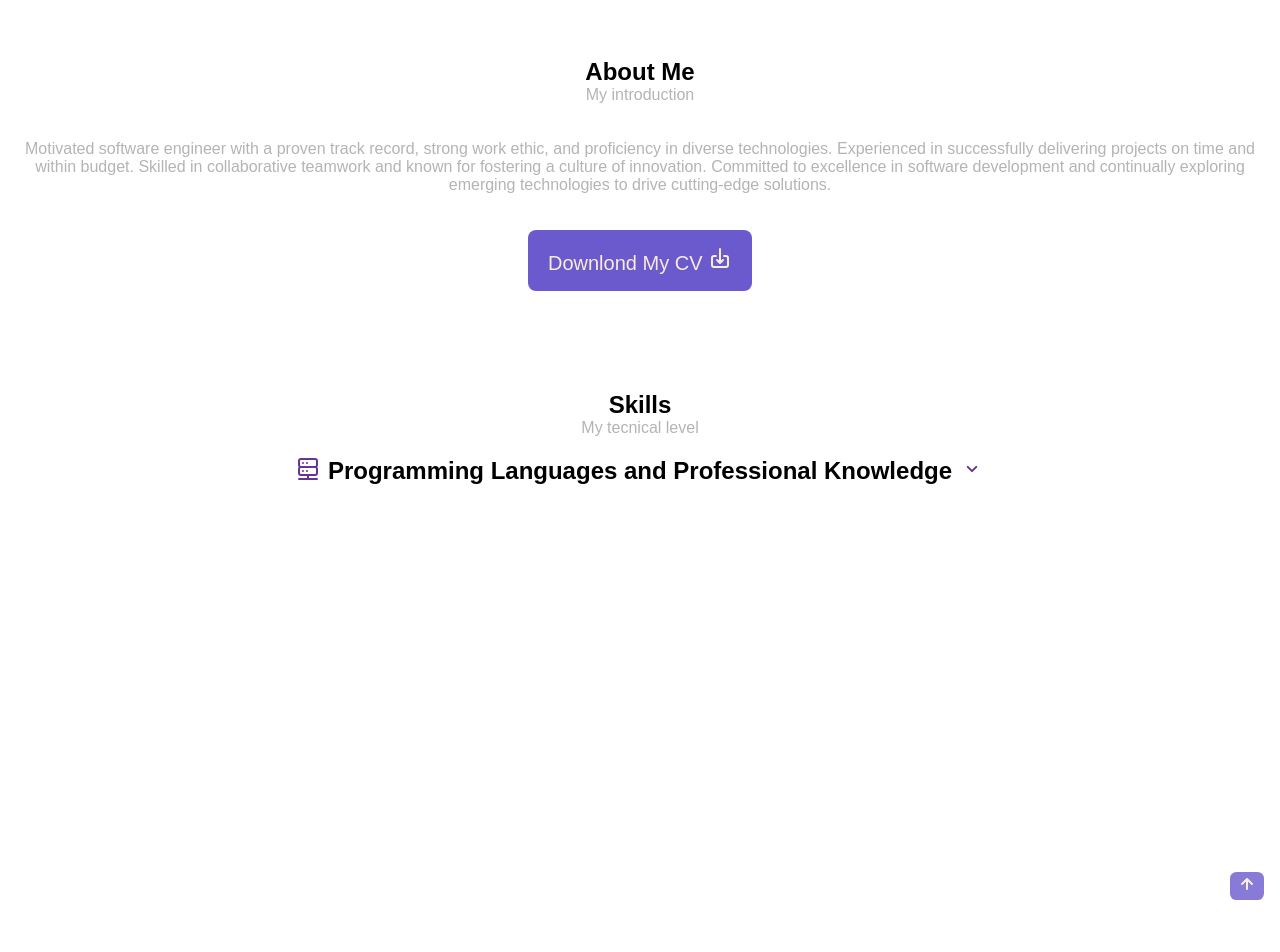
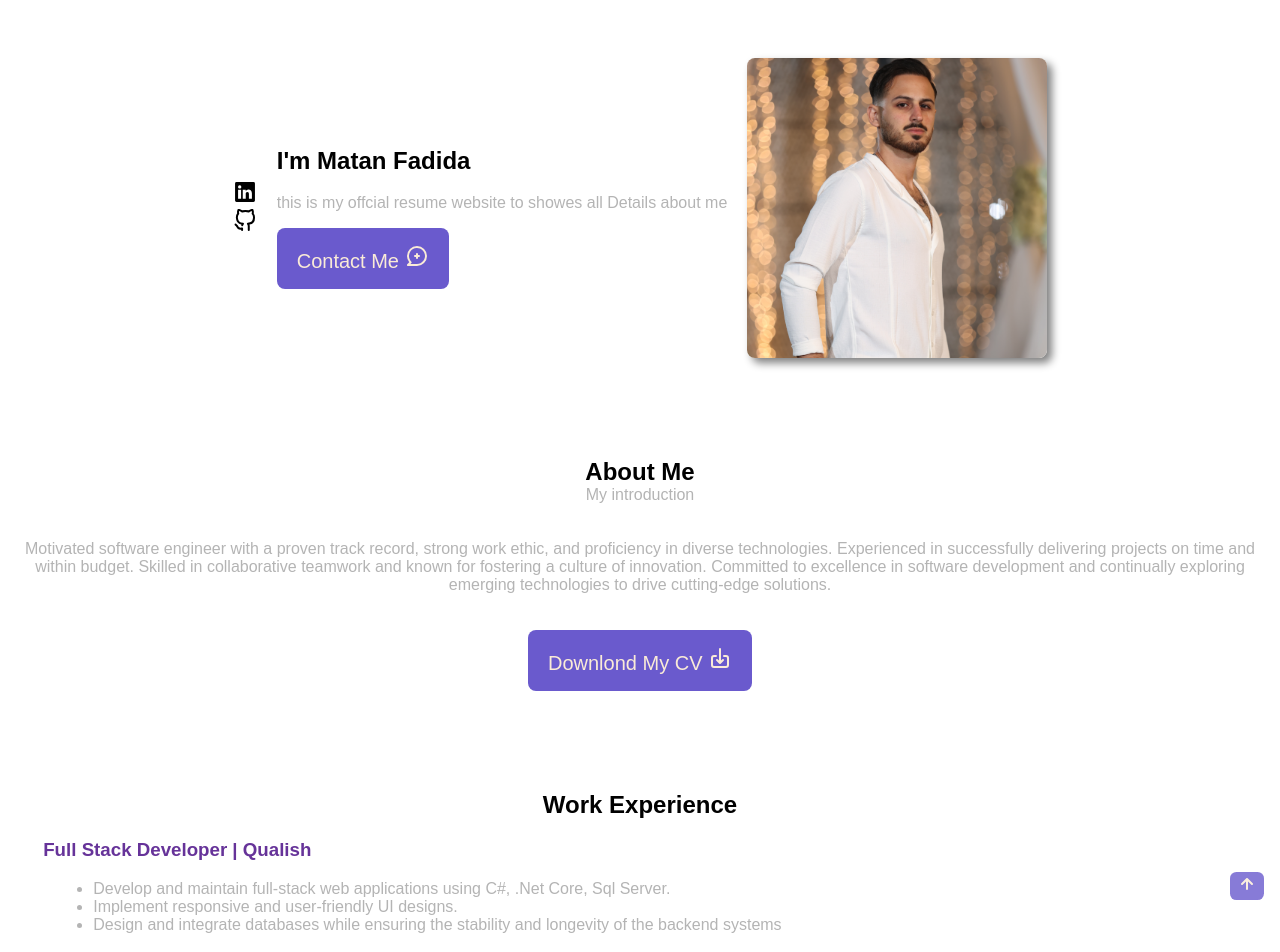
Before and after one commit to matanfadida/Resume, a React (Create React App) app in the folder fronted/: page / in a window 1280 px wide. Shown: the part 60-1012 px from the top of the page. Before the commit the page ends 800 px from the top, so only its background shows below. Built offline with nearby package versions, Linux system fonts and the light colour scheme; a web font is replaced by a local one.

Commit message:
work on details

```diff
--- a/fronted/src/components/Home/Skills/skill.js
+++ b/fronted/src/components/Home/Skills/skill.js
@@ -7,12 +7,12 @@ const Skill = (props) => {
   const theme = conTheme.theme === "dark";
   const { name, text } = props;
   return (
-    <div>
+    <li className={style["li-style"]}>
       <h3 className={theme ? style["skills-name-dark"] : style["skills-name"]}>
         {name}
       </h3>
-      <p>asdasddddddddddddddddddddddddddddddddddddddddddddddddddddddddddddddddddddddddddddas</p>
-    </div>
+      <p>{text}</p>
+    </li>
   );
 };
 
--- a/fronted/src/components/Home/Skills/skill.module.css
+++ b/fronted/src/components/Home/Skills/skill.module.css
@@ -16,44 +16,11 @@
   color: darkorange;
 }
 
-.bar {
-  background-color: rgba(102, 51, 153, 0.138);
-  border-radius: 10px;
+.li-style{
+  overflow-wrap: break-word;
 }
-.precentags {
-  height: 10px;
-  border-radius: 0.25rem;
-  display: block;
-  background-color: rebeccapurple;
+.li-style > p{
+  position: relative;
+  text-align: start;
+  margin-left: 50px;
 }
-.precentags-dark {
-  height: 10px;
-  border-radius: 0.25rem;
-  display: block;
-  background-color: darkorange;
-}
-.Html {
-  width: 80%;
-}
-.Css {
-  width: 70%;
-}
-.JavaScript {
-  width: 90%;
-}
-.React-Hooks {
-  width: 90%;
-}
-
-.Node-Js {
-  width: 70%;
-}
-.Next-Js {
-  width: 90%;
-}
-.MongoDB {
-  width: 70%;
-}
-.SQL {
-  width: 65%;
-}
--- a/fronted/src/components/Home/Skills/skills.js
+++ b/fronted/src/components/Home/Skills/skills.js
@@ -8,40 +8,19 @@ import Skill from "./skill";
 import style from "./skills.module.css";
 
 const backendArray = [
-  { name: "Node-Js", text: "Advanced level - Experienced in building robust server-side applications using Node.js and Express. Proficient in developing RESTful APIs, and middleware, and handling routing efficiently. Skilled in optimizing server performance and ensuring scalability" },
-  { name: "MongoDB", percent: 70 },
-  { name: "SQL", percent: 65 },
-  { name: "Html", percent: 80 },
-  { name: "Css", percent: 70 },
-  { name: "JavaScript", percent: 90 },
-  { name: "React-Hooks", percent: 90 },
+  { name: "Node-Js", text: "Experienced in building robust server-side applications using Node.js and Express. Proficient in developing RESTful APIs, and middleware, and handling routing efficiently. Skilled in optimizing server performance and ensuring scalability" },
+  { name: "React-Hooks", text: "develop modern web applications. Proficient in state management, component lifecycle, building interactive UIs, and making GET and POST requests to APIs for data interaction. Skilled in optimizing performance for enhanced user experiences, and adept at MongoDB for efficient data storage and retrieval." },
+  { name: "C#, .Net Core", text: "OOP, development of multi-threaded applications while implementing synchronization principles and working with encryption. Use of Design Patterns, Skilled in SQL Server for efficient database management and integration within C# applications." },
+  { name: "JavaScript - JQuery", text: "Proficient in creating interactive web applications, extensive experience in server-side scripting, and DOM manipulation. Skilled in building responsive and dynamic user interfaces." },
+  { name: "Python", text: "Work with advanced librarieslike pyspark, pandas, nltk, graphframes. Building a data retrieval engine that includes a large corpus of 6 million Wikipedia documents, using natural language processing (NLP) techniques andGCP." },
 ];
-// const frontedArray = [
-//   { name: "Html", percent: 80 },
-//   { name: "Css", percent: 70 },
-//   { name: "JavaScript", percent: 90 },
-//   { name: "React-Hooks", percent: 90 },
-// ];
 
 const Skills = () => {
-  const [toggleFronted, setToggelFronted] = useState(false);
   const [toggleBackend, setToggelBackend] = useState(false);
-  const [showListFronted, setShowListFronted] = useState(false);
   const [showListBackend, setShowListBackend] = useState(false);
 
   const conTheme = useContext(ThemeContext);
   const theme = conTheme.theme === "dark";
-
-  const toggleFrontedHandler = () => {
-    setToggelFronted(!toggleFronted);
-    if (toggleFronted) {
-      setTimeout(() => {
-        setShowListFronted(!showListFronted);
-      }, 3000);
-    } else {
-      setShowListFronted(true);
-    }
-  };
 
   const toggleBeckendHandler = () => {
     setToggelBackend(!toggleBackend);
@@ -62,29 +41,6 @@ const Skills = () => {
         <span className={style["skills-subtitle"]}>My tecnical level</span>
       </div>
       <div>
-        {/* <div>
-          <div className={style.header}>
-            <i className={theme ? style["icon-dark"] : style.icon}>
-              <UilBracketsCurly />
-            </i>
-            <h1 style={theme ? {color:'darkorange'} : {color:'black'}}>Fronted Development</h1>
-            <button onClick={toggleFrontedHandler} className={theme ? style["icon-dark"] : style.icon}>
-              <UilAngleDown />
-            </button>
-          </div>
-          <div
-            className={toggleFronted ? style["list-open"] : style["list-close"]}
-          >
-            {showListFronted && (
-              <div>
-                {frontedArray.map((item, index) => (
-                  <Skill key={index} name={item.name} percent={item.percent} />
-                ))}
-              </div>
-            )}
-          </div>
-        </div> */}
-
         <div>
           <div className={style.header}>
             <i className={theme ? style["icon-dark"] : style.icon}>
@@ -100,11 +56,11 @@ const Skills = () => {
             className={toggleBackend ? style["list-open"] : style["list-close"]}
           >
             {showListBackend && (
-              <div>
+              <ul className={style.ul}>
                 {backendArray.map((item, index) => (
-                  <Skill key={index} name={item.name} percent={item.percent} />
+                  <Skill key={index} name={item.name} text={item.text} />
                 ))}
-              </div>
+              </ul>
             )}
           </div>
         </div>
--- a/fronted/src/components/Home/Skills/skills.module.css
+++ b/fronted/src/components/Home/Skills/skills.module.css
@@ -16,6 +16,9 @@
   display:inline;
 }
 
+.ul{
+  list-style: none;
+}
 
 .skills-subtitle{
   color: rgb(180, 180, 180);
@@ -61,7 +64,7 @@
 @keyframes listOpen {
   from {
     opacity: 0;
-    transform: translateY(-20%);
+    transform: translateY(-10%);
   }
   to {
     opacity: 1;
@@ -76,6 +79,6 @@
   }
   to {
     opacity: 0;
-    transform: translateY(-20%);
+    transform: translateY(-10%);
   }
 }
--- a/fronted/src/components/Home/detail/detail.js
+++ b/fronted/src/components/Home/detail/detail.js
@@ -10,24 +10,29 @@ const Details = () => {
   const useCat = useContext(ThemeContext);
   const theme = useCat.theme === "dark";
   return (
-    <div className={style.center}>
     <section className={style.section}>
       <div className={style.div}>
-          <div className={style["icon-div"]}>
+        <div>
+          <ul className={style["ul-icon"]}>
+            <li>
               <a
                 href="https://www.linkedin.com/in/matan-fadida-03b6b71bb/"
                 className={theme ? style["icon-dark"] : style.icon}
               >
                 <UilLinkedin />
               </a>
+            </li>
+            <li>
               <a
                 href="https://github.com/matanfadida"
                 className={theme ? style["icon-dark"] : style.icon}
               >
                 <UilGithubAlt />
               </a>
+            </li>
+          </ul>
         </div>
-          <div className={style.details}>
+        <div>
           <h1 className={theme ? style.dark : ""}>I'm Matan Fadida</h1>
           <p className={style.p}>
             this is my offcial resume website to showes all Details about me
@@ -39,8 +44,6 @@ const Details = () => {
           </Button>
         </div>
       </div>
-
-        <div>
       <img
         src="Mee.png"
         alt="Me"
@@ -49,9 +52,7 @@ const Details = () => {
         className={style.image}
         id="About"
       />
-        </div>
     </section>
-    </div>
   );
 };
 
--- a/fronted/src/components/Home/detail/detail.module.css
+++ b/fronted/src/components/Home/detail/detail.module.css
@@ -1,20 +1,20 @@
-.center {
-  text-align:center;
+.section {
   margin-top: 100px;
-}
-
-.section {
-  display: inline-flex;
+  display: flex;
+  align-items: center;
+  justify-content: center;
+  padding: 0px 20px;
 }
 
 .div {
-  margin-top: 60px;
-  display: inline-flex;
+  align-items: center;
+  display: flex;
+  text-align: start;
 }
 
-.icon-div {
-  margin: 40px 30px 100px 10px;
-  display: grid;
+.ul-icon{
+  margin-right: 20px;
+  list-style: none;
 }
 
 .icon {
@@ -38,13 +38,13 @@
 }
 
 .image {
-  border-radius: .5rem;
-  margin-left: 30px;
+  border-radius: 0.5rem;
+  margin-left: 20px;
   box-shadow: 5px 5px 8px rgb(128, 128, 128);
 }
 
 .details {
-  text-align:initial;
+  text-align: initial;
 }
 
 .dark {
--- a/fronted/src/components/Home/homepage.js
+++ b/fronted/src/components/Home/homepage.js
@@ -7,6 +7,7 @@ import Footer from "./footer/footer";
 import Qualification from "./qualification/qualification";
 import Skills from "./Skills/skills";
 import Volunteering from "./volunteering/volunteering";
+import Work from "./work/work";
 
 const HomePage = () => {
   const ConTex = useContext(ThemeContext);
@@ -21,8 +22,9 @@ const HomePage = () => {
       }
     >
       <br />
-      {/* <Details /> */}
+      <Details />
       <About />
+      <Work/>
       <Skills />
       {/* <Qualification /> */}
       {/* <Volunteering /> */}
--- /dev/null
+++ b/fronted/src/components/Home/work/work.js
@@ -0,0 +1,27 @@
+import style from './work.module.css';
+
+const Work = () => {
+  return (
+    <section className={style.section}>
+      <div>
+        <h1>Work Experience</h1>
+        <ul className={style["ul-first"]}>
+          <li><h3 className={style.job}>Full Stack Developer | Qualish</h3></li>
+          <ul>
+            <li>
+              Develop and maintain full-stack web applications using C#, .Net
+              Core, Sql Server.
+            </li>
+            <li>Implement responsive and user-friendly UI designs.</li>
+            <li>
+              Design and integrate databases while ensuring the stability and
+              longevity of the backend systems
+            </li>
+          </ul>
+        </ul>
+      </div>
+    </section>
+  );
+};
+
+export default Work;
--- /dev/null
+++ b/fronted/src/components/Home/work/work.module.css
@@ -0,0 +1,23 @@
+.section {
+    margin-top: 100px;
+}
+
+.ul-first{
+    padding-left: 2.7rem;
+    list-style: none;
+}
+
+.ul-first > li{
+    text-align: start;
+}
+
+.ul-first > ul > li{
+    margin-left: 50px;
+    text-align: start;
+    list-style-type: disc;
+    color: rgb(180, 180, 180);
+}
+
+.job{
+    color: rebeccapurple;
+}
--- a/fronted/src/components/navigation/main-navigation.js
+++ b/fronted/src/components/navigation/main-navigation.js
@@ -74,7 +74,7 @@ const MainNavigation = () => {
     setShowSideManu(false);
     setTimeout(() => {
       ulMovile.current.classList.add('display_none');
-    },[2000])
+    },[1900])
   }
 
   var styleDark = theme
--- a/fronted/src/components/navigation/main-navigation.module.css
+++ b/fronted/src/components/navigation/main-navigation.module.css
@@ -136,7 +136,7 @@
 @keyframes sideOpen {
   from {
     opacity: 0;
-    transform: translateX(-20%);
+    transform: translateX(-40%);
   }
   to {
     opacity: 1;
```
Lines whose indentation alone changed are shown as unchanged.
